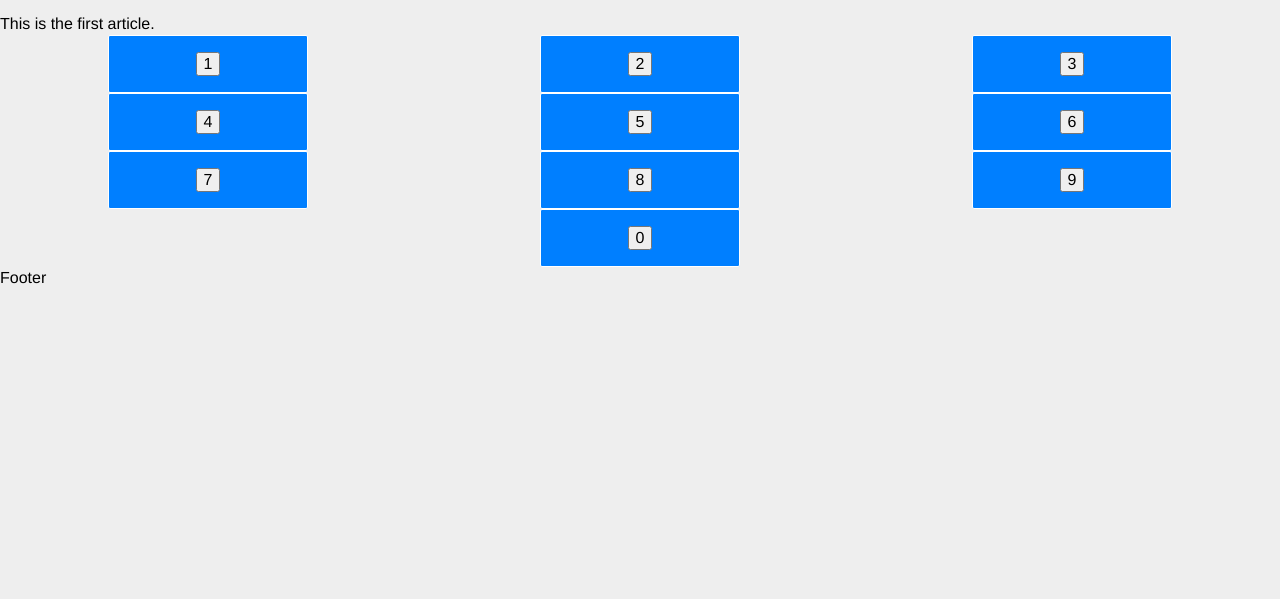
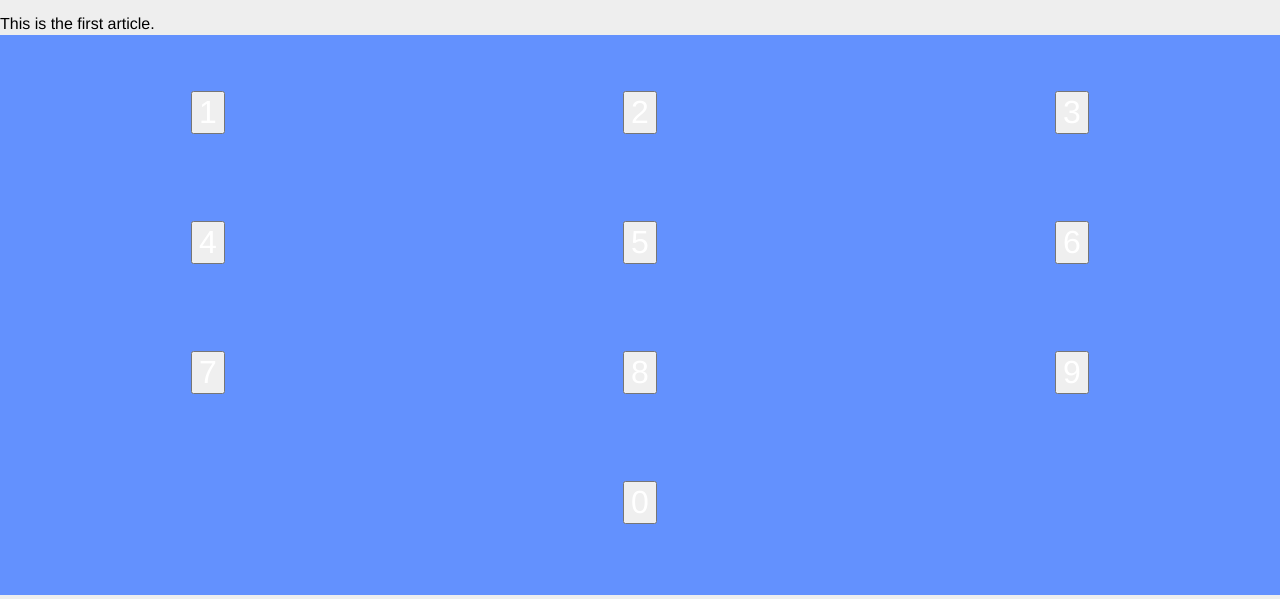
Before and after one commit to AugustoSandim-zz/uniderp-calculator, a plain HTML site: page index.html in a window 1280 px wide. Shown: the part 201-800 px from the top of the page. Drawn offline with Linux system fonts and the light colour scheme.

Commit message:
Adicionando o teclado

```diff
--- a/assets/css/style.css
+++ b/assets/css/style.css
@@ -0,0 +1,21 @@
+.keyboard {
+  background-color: #6391FE;
+  display: grid;
+  height: 70vh;
+  padding-top: 40px;
+  width: 100%;
+}
+
+.keyboard .row {
+  height: 33%;
+}
+
+.keyboard .box {
+  background-color: transparent;
+  border: none;
+}
+
+.keyboard .box button {
+  color: white;
+  font-size: 2em;
+}
--- a/index.html
+++ b/index.html
@@ -116,6 +116,5 @@
 
   </section>
 
-  <footer>Footer</footer>
 </body>
 </html>
```
